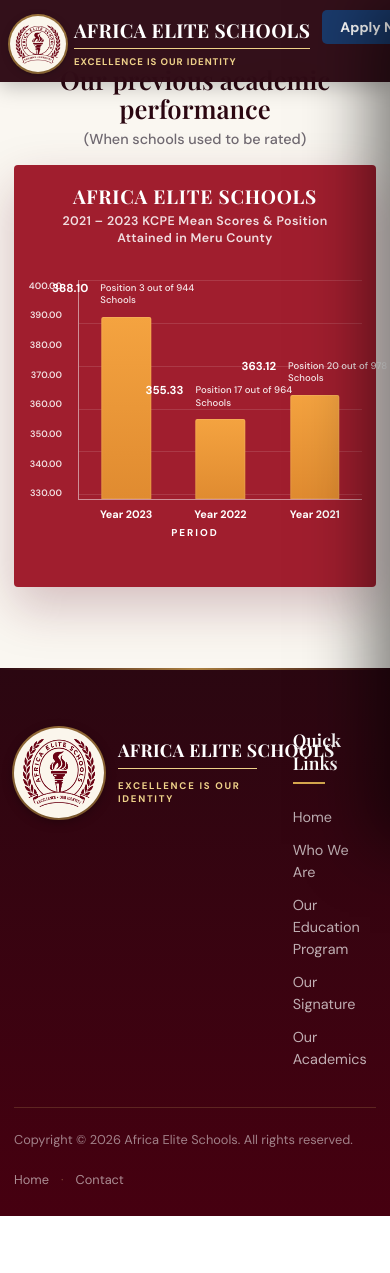
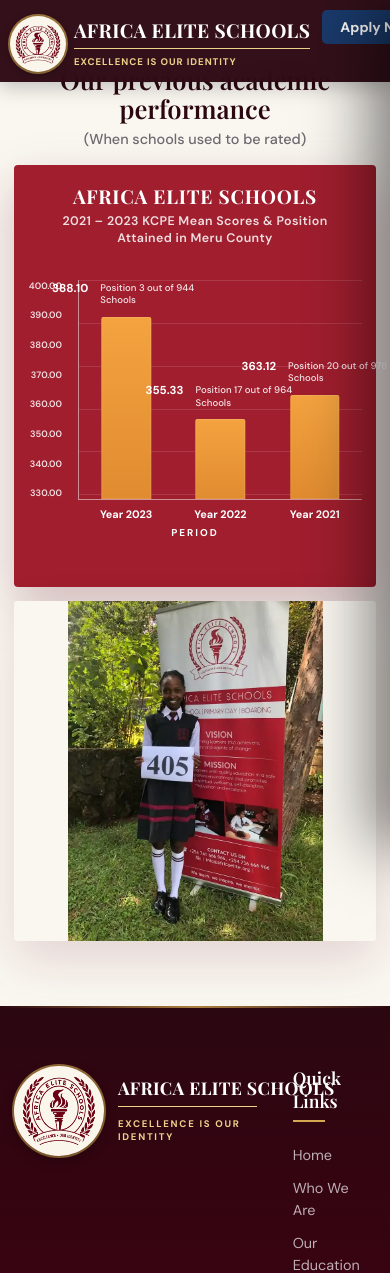
Before and after one commit to sambigitau-wq/AFRICAELITE, a React (Vite) app: page /previous-academics in a window 390 px wide. Shown: the top 1273 px of the page. Before the commit the page ends 1216 px from the top, so only its background shows below. Built offline with nearby package versions, Linux system fonts and the light colour scheme; a web font is replaced by a local one.

Commit message:
Add admission form with EmailJS

```diff
--- a/src/index.css
+++ b/src/index.css
@@ -1904,7 +1904,7 @@
    PREVIOUS ACADEMICS — compact wrapper
    ═══════════════════════════════════════════════════════════ */
 .previous-academics-section {
-  padding-top: 160px;   /* ← clears the fixed topbar */
+  padding-top: 80px;   /* ← clears the fixed topbar */
   padding-bottom: 30px;
   background: var(--cream);
 }
@@ -2650,3 +2650,74 @@
 .topbar-cta:hover {
   background: #0f2748;
 }
+
+/* ═══════════════════════════════════════════════════════════
+   PREVIOUS ACADEMICS — chart + photo side by side
+   ═══════════════════════════════════════════════════════════ */
+
+.chart-photo-row {
+  display: grid;
+  grid-template-columns: 1.6fr 1fr;   /* chart wider, photo narrower */
+  gap: 20px;
+  align-items: stretch;
+  margin-top: 12px;
+}
+
+.chart-photo-row .chart-block {
+  margin: 0;                          /* remove old margins */
+  height: 100%;
+}
+
+.performance-photo {
+  display: flex;
+  flex-direction: column;
+  background: #fff;
+  border-radius: 4px;
+  overflow: hidden;
+  box-shadow: 0 20px 50px rgba(101, 21, 43, 0.15);
+}
+
+.performance-photo img {
+  width: 100%;
+  height: 100%;
+  object-fit: contain;          /* ← full image always visible */
+  object-position: center;
+  background: #faf7f1;           /* cream filler for empty space */
+  display: block;
+  flex: 1;
+}
+
+.performance-caption {
+  padding: 10px 14px;
+  font-family: 'DM Sans', sans-serif;
+  font-size: 0.78rem;
+  font-weight: 600;
+  color: var(--maroon-deep);
+  background: var(--cream);
+  border-top: 2px solid var(--gold);
+  text-align: center;
+  margin: 0;
+  line-height: 1.4;
+}
+
+/* ─── Tablet ─── */
+@media (max-width: 1000px) {
+  .chart-photo-row {
+    grid-template-columns: 1.4fr 1fr;
+    gap: 16px;
+  }
+  .performance-caption { font-size: 0.72rem; padding: 8px 10px; }
+}
+
+/* ─── Mobile: stack vertically ─── */
+@media (max-width: 700px) {
+  .chart-photo-row {
+    grid-template-columns: 1fr;
+    gap: 14px;
+  }
+  .performance-photo img {
+    max-height: 340px;
+    object-position: center top;
+  }
+  .performance-caption { font-size: 0.72rem; }
+}
--- a/src/pages/Academics.jsx
+++ b/src/pages/Academics.jsx
@@ -66,7 +66,7 @@
 
           {/* Right Side: The Image */}
           <div className="page-hero-image">
-            <img src="/images/mainimagerefined.webp" alt="Academics at Africa Elite Schools" />
+            <img src="/images/barner.webp" alt="Academics at Africa Elite Schools" />
           </div>
 
           {/* Breadcrumb */}
--- a/src/pages/PreviousAcademics.jsx
+++ b/src/pages/PreviousAcademics.jsx
@@ -37,6 +37,8 @@
             >
               (When schools used to be rated)
             </motion.p>
+
+            <div className="chart-photo-row">
 
               <div className="chart-block">
                 <h3>AFRICA ELITE SCHOOLS</h3>
@@ -85,6 +87,18 @@
                 </div>
               </div>
 
+              {/* Photo beside the chart */}
+              <div className="performance-photo">
+                <img
+                  src="/images/performance1.webp"
+                  alt="Africa Elite Schools top student holding her 405 KCPE score"
+                  loading="lazy"
+                />
+
+              </div>
+
+            </div>
+
           </div>
         </section>
       </main>
```
Also changed, not shown: public/images/barner.webp (added), public/images/performance1.webp (added). Lines whose indentation alone changed are shown as unchanged.
